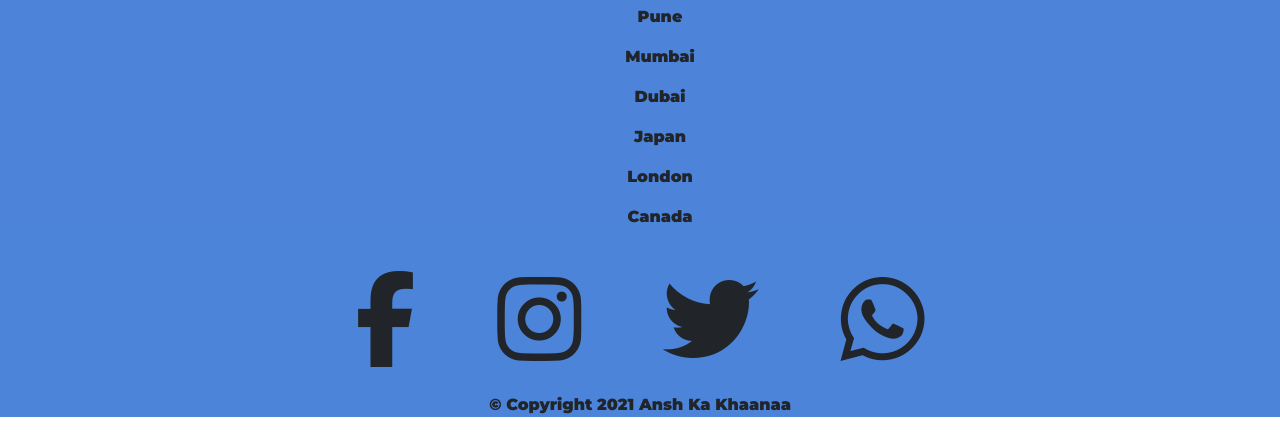
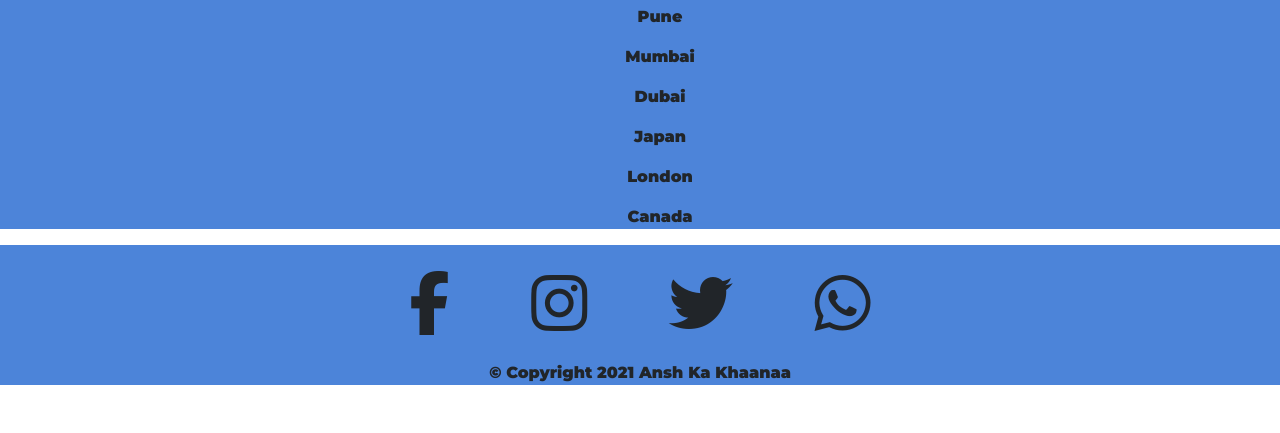
Before and after one commit to ansh-chaturmohta/AnshKaKhaanaa, a plain HTML site: page index.html in a window 1280 px wide. Shown: the part 1304-1737 px from the top of the page. After the commit the page ends 1705 px from the top, so only its background shows below. Drawn offline with nearby package versions, Linux system fonts and the light colour scheme.

Commit message:
Update index.html

```diff
--- a/index.html
+++ b/index.html
@@ -55,7 +55,7 @@
 
             <div class="row">
                 <div class="col-lg-6">
-                    <h1>Quest for your taste buds ends here!!</h1>
+                    <h2>Quest for your taste buds ends here!!</h2>
                     <button class="btn btn-dark btn-lg download-button" type="button"><i class="fab fa-apple"></i>
                         Download</button>
                     <button class="btn btn-outline-light btn-lg download-button" type="button"><i
@@ -126,7 +126,7 @@
         </a>
     </div>
     <section id="cta">
-        <div class="row s3subs">
+        <div class="s3subs">
             <div class="col-lg-12">
                 <h2>Our Branches</h2>
                 <ul>
@@ -153,10 +153,10 @@
         </div>
     </section>
     <section id="press">
-        <i class="ndiv fab fa-facebook-f fa-6x"></i>
-        <i class="ndiv fab fa-instagram fa-6x"></i>
-        <i class="ndiv fab fa-twitter fa-6x"></i>
-        <i class="ndiv fab fa-whatsapp fa-6x"></i>
+        <i class="ndiv fab fa-facebook-f fa-4x"></i>
+        <i class="ndiv fab fa-instagram fa-4x"></i>
+        <i class="ndiv fab fa-twitter fa-4x"></i>
+        <i class="ndiv fab fa-whatsapp fa-4x"></i>
     </section>
     <footer id="footer">
         <p>© Copyright 2021 Ansh Ka Khaanaa</p>
```
